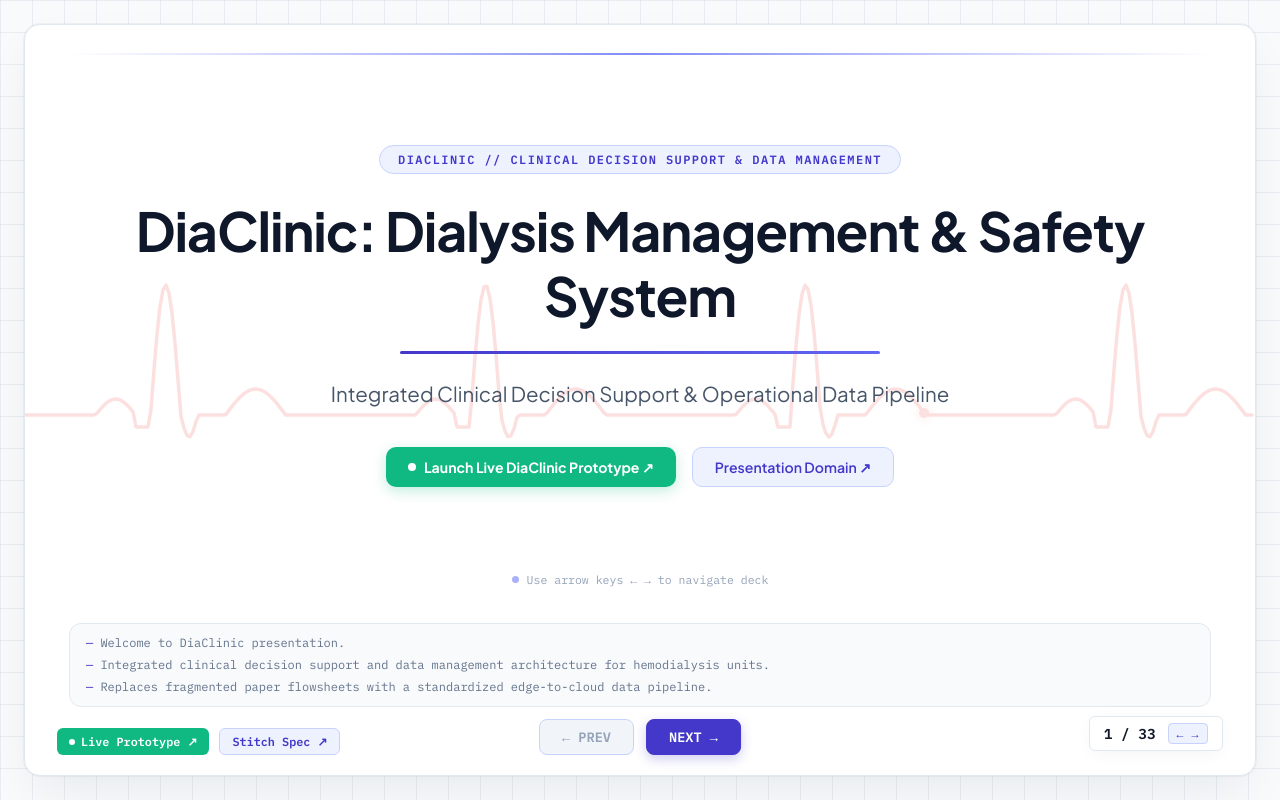
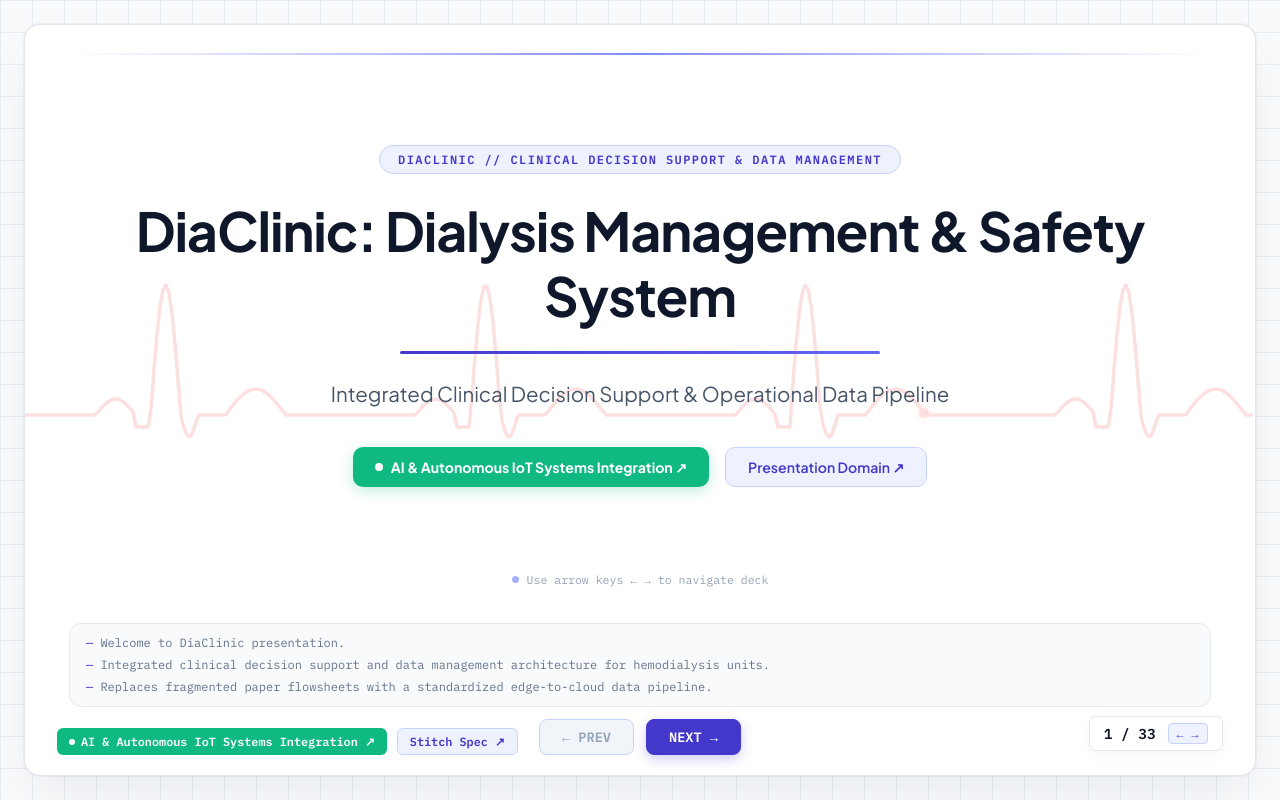
Before and after one commit to AhmedNasser-bug/kinematics-presentation, a Next.js app: page / in a window 1280 px wide. Built offline with nearby package versions, Linux system fonts and the light colour scheme.

Commit message:
fix: update live system prototype link to AI & Autonomous IoT Systems Integration (https://dialysis-cdss.vercel.app/)

```diff
--- a/app/page.js
+++ b/app/page.js
@@ -1081,7 +1081,7 @@ export default function Presentation() {
                 display: 'flex', gap: '10px', zIndex: 100
             }}>
                 <a
-                    href="https://dialysis-safety-management-system.vercel.app/"
+                    href="https://dialysis-cdss.vercel.app/"
                     target="_blank"
                     rel="noreferrer"
                     style={{
@@ -1093,7 +1093,7 @@ export default function Presentation() {
                     }}
                 >
                     <span style={{ width: '6px', height: '6px', borderRadius: '50%', background: '#FFFFFF', display: 'inline-block' }} />
-                    Live Prototype ↗
+                    AI & Autonomous IoT Systems Integration ↗
                 </a>
                 <a
                     href="https://stitch.withgoogle.com/projects/503366360860058565"
--- a/components/HeroSlide.jsx
+++ b/components/HeroSlide.jsx
@@ -122,7 +122,7 @@ export default function HeroSlide({ title, subtitle }) {
                 marginBottom: '32px'
             }}>
                 <a
-                    href="https://dialysis-safety-management-system.vercel.app/"
+                    href="https://dialysis-cdss.vercel.app/"
                     target="_blank"
                     rel="noreferrer"
                     style={{
@@ -135,7 +135,7 @@ export default function HeroSlide({ title, subtitle }) {
                     }}
                 >
                     <span style={{ width: '8px', height: '8px', borderRadius: '50%', background: '#FFFFFF', display: 'inline-block' }} />
-                    Launch Live DiaClinic Prototype ↗
+                    AI & Autonomous IoT Systems Integration ↗
                 </a>
                 <a
                     href="https://kinematics-presentation.vercel.app"
--- a/components/OutroSlide.jsx
+++ b/components/OutroSlide.jsx
@@ -83,7 +83,7 @@ export default function OutroSlide() {
             {/* Live prototype CTA button */}
             <div style={{ display: 'flex', gap: '14px', flexWrap: 'wrap', justifyContent: 'center', animation: 'outroFadeUp 0.6s ease 0.55s both' }}>
                 <a
-                    href="https://dialysis-safety-management-system.vercel.app/"
+                    href="https://dialysis-cdss.vercel.app/"
                     target="_blank"
                     rel="noreferrer"
                     style={{
@@ -95,7 +95,7 @@ export default function OutroSlide() {
                     }}
                 >
                     <span style={{ width: '8px', height: '8px', borderRadius: '50%', background: '#FFFFFF', display: 'inline-block' }} />
-                    Launch Live DiaClinic Prototype ↗
+                    AI & Autonomous IoT Systems Integration ↗
                 </a>
                 <a
                     href="https://kinematics-presentation.vercel.app"
```
